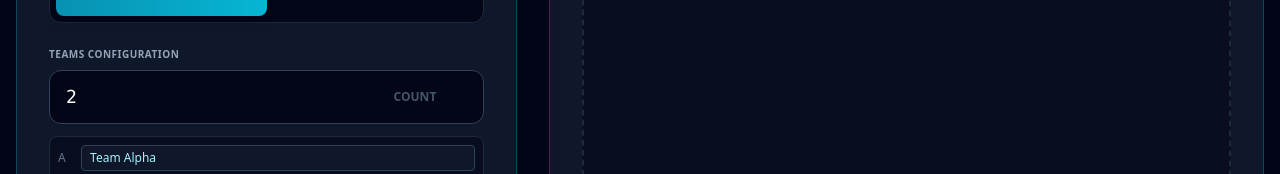
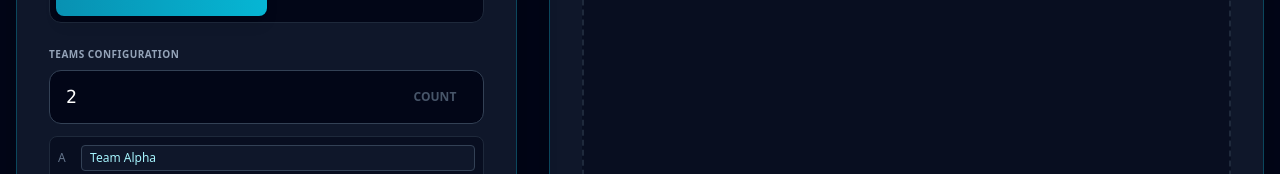
Before and after one commit to hussain-anjum/Team-Formatter-App, a React (Vite) app: page / in a window 1280 px wide. Shown: the part 422-596 px from the top of the page. Built offline with nearby package versions, Linux system fonts and the light colour scheme.

Commit message:
Fix layout of team count input: adjust padding and label position

```diff
--- a/src/App.jsx
+++ b/src/App.jsx
@@ -825,9 +825,9 @@ const App = () => {
                       max="10"
                       value={teamCount}
                       onChange={(e) => handleTeamCountChange(e.target.value)}
-                      className="w-full bg-slate-950 border border-slate-700 rounded-xl pl-4 pr-16 py-3 text-white focus:outline-none focus:border-cyan-500 font-mono text-lg"
+                      className="w-full bg-slate-950 border border-slate-700 rounded-xl pl-4 pr-2 py-3 text-white focus:outline-none focus:border-cyan-500 font-mono text-lg"
                     />
-                    <div className="absolute right-12 top-1/2 -translate-y-1/2 text-slate-600 pointer-events-none text-xs font-bold">
+                    <div className="absolute right-7 top-1/2 -translate-y-1/2 text-slate-600 pointer-events-none text-xs font-bold">
                       COUNT
                     </div>
                   </div>
```
